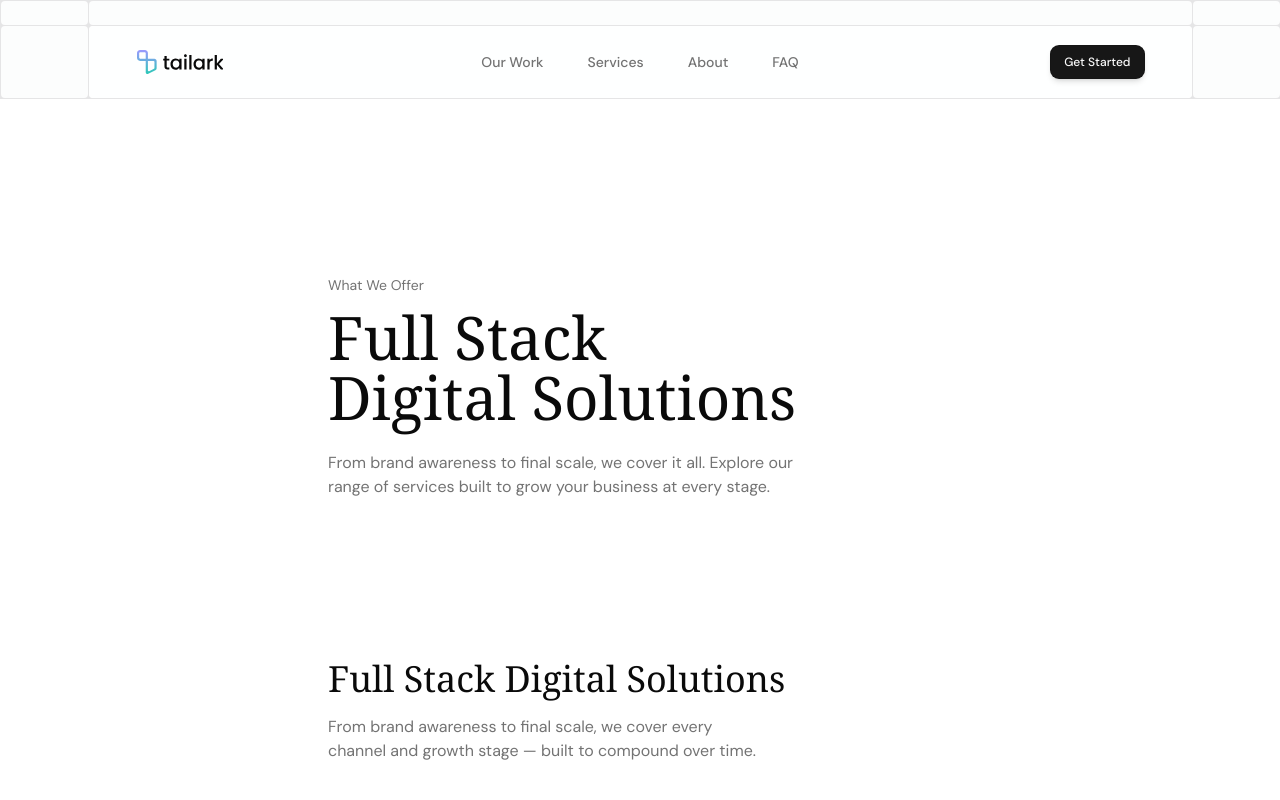
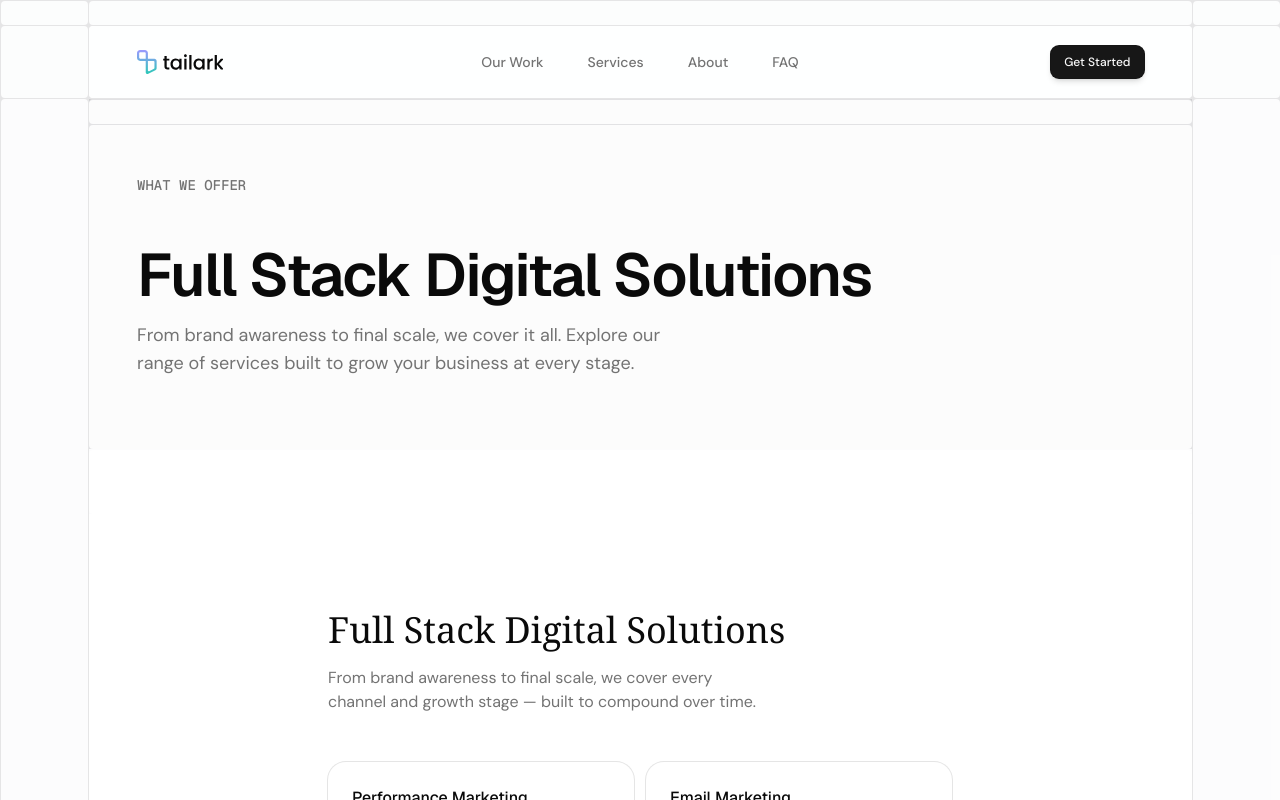
Before and after one commit to toggle-workspace/toggle-static, a Next.js app: page /services in a window 1280 px wide. Shown: the top 800 px of the page. Built offline with nearby package versions, Linux system fonts and the light colour scheme.

Commit message:
feat-added-new-page-header

```diff
--- a/src/app/(frontend)/layout.tsx
+++ b/src/app/(frontend)/layout.tsx
@@ -4,6 +4,7 @@ import { ThemeScript } from "@/components/ui/ThemeScript";
 import { Header } from "@/components/header";
 import { ScrollToTop } from "@/components/ui/ScrollToTop";
 import Footer from "@/components/footer";
+import { GridRow } from "@/components/ui/grid";
 import "../../styles/globals.css";
 
 const geistMono = Geist_Mono({
@@ -43,7 +44,9 @@ export default function RootLayout({
       </head>
       <body className="font-body">
         <Header />
-        <main>{children}</main>
+        <main className="bg-zinc-950/10">
+          <GridRow plain>{children}</GridRow>
+        </main>
         <ScrollToTop />
         <Footer />
       </body>
--- a/src/app/(frontend)/projects/page.tsx
+++ b/src/app/(frontend)/projects/page.tsx
@@ -2,6 +2,7 @@ export const dynamic = "force-dynamic";
 
 import { getPayload } from "payload";
 import config from "@payload-config";
+import { PageHeader } from "@/components/ui/page-header";
 
 async function getData() {
   const payload = await getPayload({ config });
@@ -16,5 +17,12 @@ async function getData() {
 export default async function ProjectsPage() {
   const projects = await getData();
 
-  return <>Test</>;
+  return (
+    <>
+      <PageHeader
+        title="Full Stack Digital Solutions"
+        description="From brand awareness to final scale, we cover it all. Explore our range of services built to grow your business at every stage."
+      />
+    </>
+  );
 }
--- a/src/app/(frontend)/services/page.tsx
+++ b/src/app/(frontend)/services/page.tsx
@@ -1,6 +1,8 @@
 import CallToAction from "@/components/call-to-action";
 import Features from "@/components/features-1";
 import { Card } from "@/components/ui/card";
+import { PageHeader } from "@/components/ui/page-header";
+import { Spacer } from "@/components/ui/grid";
 
 const allServices = [
   {
@@ -92,18 +94,15 @@ const allServices = [
 export default function ServicesPage() {
   return (
     <>
-      <section className="bg-background pt-44 pb-16">
-        <div className="mx-auto max-w-2xl px-6">
-          <p className="text-muted-foreground text-sm mb-3">What We Offer</p>
-          <h1 className="font-serif text-5xl font-medium sm:text-6xl text-balance">
-            Full Stack Digital Solutions
-          </h1>
-          <p className="text-muted-foreground mt-6 max-w-xl text-balance">
-            From brand awareness to final scale, we cover it all. Explore our
-            range of services built to grow your business at every stage.
-          </p>
-        </div>
+      <section>
+        <PageHeader
+          title="Full Stack Digital Solutions"
+          subtitle="What We Offer"
+          description="From brand awareness to final scale, we cover it all. Explore our
+            range of services built to grow your business at every stage."
+        />
       </section>
+      <Spacer />
 
       <Features />
 
--- a/src/app/(frontend)/work/page.tsx
+++ b/src/app/(frontend)/work/page.tsx
@@ -1,5 +1,7 @@
 import { Card } from "@/components/ui/card";
 import CallToAction from "@/components/call-to-action";
+import { PageHeader } from "@/components/ui/page-header";
+import { Spacer } from "@/components/ui/grid";
 
 const caseStudies = [
   {
@@ -163,18 +165,14 @@ const caseStudies = [
 export default function WorkPage() {
   return (
     <>
-      <section className="bg-background pt-44 pb-16">
-        <div className="mx-auto max-w-2xl px-6">
-          <p className="text-muted-foreground text-sm mb-3">Our Work</p>
-          <h1 className="font-serif text-5xl font-medium sm:text-6xl text-balance">
-            Real results for real businesses.
-          </h1>
-          <p className="text-muted-foreground mt-6 max-w-xl text-balance">
-            Here's how we've helped brands grow across Malaysia and Southeast
-            Asia.
-          </p>
-        </div>
+      <section>
+        <PageHeader
+          title="Real results for real businesses."
+          subtitle="our work"
+          description="Here's how we've helped brands grow across Malaysia and Southeast Asia."
+        />
       </section>
+      <Spacer />
 
       <section className="bg-background @container pb-24">
         <div className="mx-auto max-w-2xl px-6">
--- a/src/components/header.tsx
+++ b/src/components/header.tsx
@@ -4,7 +4,7 @@ import { Menu, X } from "lucide-react";
 import React from "react";
 import { cn } from "@/lib/utils";
 import { useScroll, useMotionValueEvent } from "motion/react";
-import { GridRow, Spacer } from "@/components/ui/grid";
+import { GridRow } from "@/components/ui/grid";
 
 const menuItems = [
   { name: "Our Work", href: "/work" },
--- /dev/null
+++ b/src/components/ui/page-header.tsx
@@ -0,0 +1,44 @@
+import { GridRow, Spacer } from "@/components/ui/grid";
+
+interface PageHeaderProps {
+  title: string;
+  description?: string;
+  subtitle?: string;
+  children?: React.ReactNode;
+}
+
+export function PageHeader({
+  title,
+  subtitle,
+  description,
+  children,
+}: PageHeaderProps) {
+  return (
+    <div className="bg-zinc-950/10">
+      <GridRow plain ariaHidden>
+        <div className="h-6" />
+      </GridRow>
+      <GridRow plain>
+        <div
+          data-grid-content="true"
+          className="@4xl:p-12 col-span-full p-6 sm:col-span-8"
+        >
+          {subtitle && (
+            <span className="text-muted-foreground text-sm font-medium font-mono uppercase">
+              {subtitle}
+            </span>
+          )}
+          <h1 className="text-foreground text-balance text-5xl font-semibold tracking-tight lg:text-6xl mt-12">
+            {title}
+          </h1>
+          {description && (
+            <p className="text-muted-foreground mx-auto mb-6 mt-4 text-balance text-lg">
+              {description}
+            </p>
+          )}
+          {children}
+        </div>
+      </GridRow>
+    </div>
+  );
+}
```
